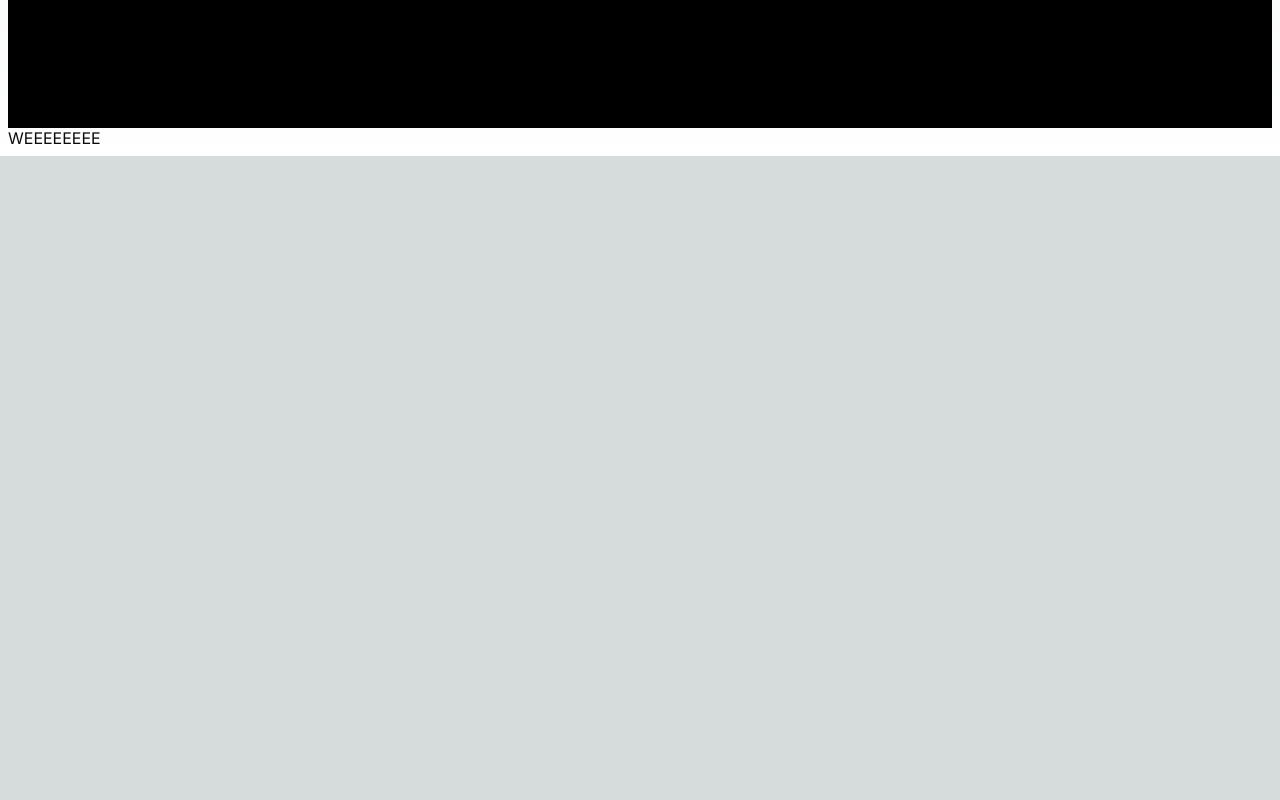
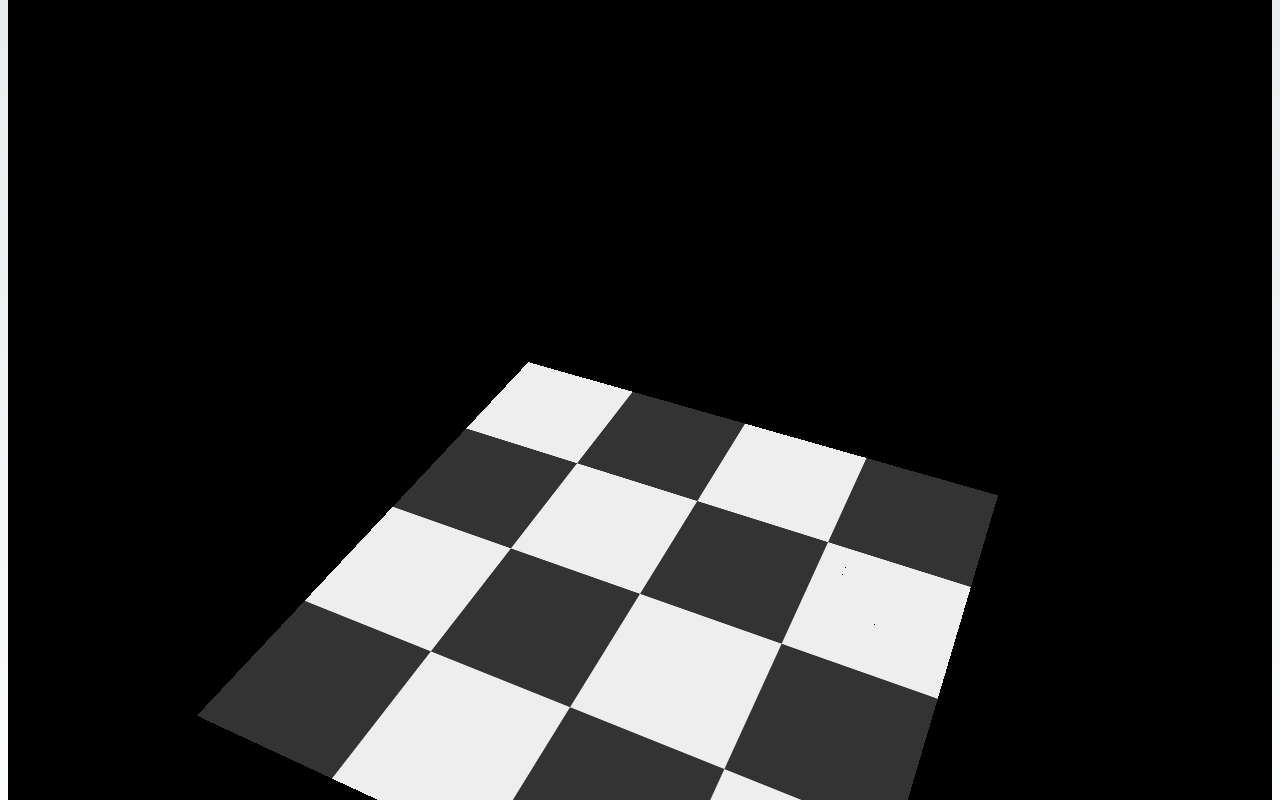
Before and after one commit to lsuyogya/portfolio2, a Next.js app: page / in a window 1280 px wide. Shown: the part 840-1640 px from the top of the page. Before the commit the page ends 996 px from the top, so only its background shows below. Built offline with nearby package versions, Linux system fonts and the light colour scheme; a web font is replaced by a local one.

Commit message:
wip-chessboard

```diff
--- a/app/page.tsx
+++ b/app/page.tsx
@@ -1,67 +1,89 @@
-'use client';
-import Image from 'next/image';
-import '@/styles/page.scss';
-import { Rubik_Moonrocks } from 'next/font/google';
-import localFont from 'next/font/local';
-import { motion } from 'framer-motion';
-import { useState,useEffect,useRef } from 'react';
+"use client";
+import Image from "next/image";
+import "@/styles/page.scss";
+import { Rubik_Moonrocks } from "next/font/google";
+import localFont from "next/font/local";
+import { motion } from "framer-motion";
+import { useState, useEffect, useRef, createElement } from "react";
 
-const pixel = Rubik_Moonrocks({ weight: '400', subsets: ['latin'] });
+const pixel = Rubik_Moonrocks({ weight: "400", subsets: ["latin"] });
 const pixelify = localFont({
-	src: '../public/fonts/pixelify_sans/PixelifySans-VariableFont_wght.ttf',
+  src: "../public/fonts/pixelify_sans/PixelifySans-VariableFont_wght.ttf",
 });
 export default function Home() {
   const [scrollPosition, setScrollPosition] = useState(0);
   const [windowHeight, setWindowHeight] = useState(0);
   const imgRef = useRef<HTMLImageElement>(null);
 
-
   function handleScroll() {
     const position = window.scrollY;
     setScrollPosition(position);
-};
-function handleWindowSize () {
+  }
+  function handleWindowSize() {
     const height = window.innerHeight;
     setWindowHeight(height);
-};
+  }
 
   useEffect(() => {
-    window.addEventListener('scroll', handleScroll, { passive: true });
-    window.addEventListener('resize', handleWindowSize, { passive: true });
-	handleWindowSize()
+    window.addEventListener("scroll", handleScroll, { passive: true });
+    window.addEventListener("resize", handleWindowSize, { passive: true });
+    handleWindowSize();
     return () => {
-		window.removeEventListener('scroll', handleScroll);
-		window.addEventListener('resize', handleWindowSize);
+      window.removeEventListener("scroll", handleScroll);
+      window.addEventListener("resize", handleWindowSize);
     };
   }, []);
 
   const scrollBasedImgScale = scrollPosition / windowHeight;
-if(imgRef.current && scrollBasedImgScale){
+  if (imgRef.current && scrollBasedImgScale) {
     imgRef.current.style.scale = `${scrollBasedImgScale * 10000}`;
-	(scrollBasedImgScale > 0) ? imgRef.current.style.scale = `${scrollBasedImgScale * 1000}` : imgRef.current.style.scale = `1`;
+    scrollBasedImgScale > 0
+      ? (imgRef.current.style.scale = `${scrollBasedImgScale * 1000}`)
+      : (imgRef.current.style.scale = `1`);
+  }
+  const chessColumns = 4;
+  let chessBoardArray = [];
+  for (let i = 1; i <= chessColumns; i++) {
+    for (let j = 1; j <= chessColumns; j++) {
+      const isDark = (i + j) % 2 === 1;
+      chessBoardArray.push(
+        <div
+          key={`${i}-${j}`}
+          data-row={i}
+          data-column={j}
+          className={isDark ? "dark" : "light"}
+        ></div>
+      );
+    }
   }
   return (
-		//@ts-ignore
     <main>
-			<section className='grid place-content-center min-h-[120vh] overflow-hidden'>
+      <section className="grid place-content-center min-h-[120vh] overflow-hidden">
         <div className={`text-9xl ${pixel.className} `}>WELCOME</div>
         <div className={`text-2xl ${pixelify.className} text-center `}>
           Scroll down to know more about me
         </div>
         <motion.div
           animate={{ y: [0, 20, 0] }}
-				transition={{ repeat: Infinity, duration: 2 }}>
+          transition={{ repeat: Infinity, duration: 2 }}
+        >
           <Image
-					src={'/scroll-down-arrow.svg'}
-					alt='scroll arrow'
+            src={"/scroll-down-arrow.svg"}
+            alt="scroll arrow"
             width={100}
             height={100}
             ref={imgRef}
-					className='m-auto mt-4 scrollArrow'/>
+            className="m-auto mt-4 scrollArrow"
+          />
         </motion.div>
       </section>
-		<section className='min-h-10'>
-			WEEEEEEEE
+      <section className="min-h-screen bg-dark grid place-content-center">
+        <div
+          className="chessboard"
+          style={{ "--boardColumns": chessColumns } as React.CSSProperties}
+        >
+          {chessBoardArray}
+        </div>
       </section>
     </main>
   );
--- a/styles/page.scss
+++ b/styles/page.scss
@@ -1,4 +1,29 @@
-
-.scrollArrow{
-    transition: scale 200ms ease-in-out;
+.scrollArrow {
+  transition: scale 200ms ease-in-out;
 }
+.bg-dark {
+  background-color: #000;
+}
+.chessboard {
+  display: grid;
+  max-width: fit-content;
+  grid-template-columns: repeat(
+    var(--boardColumns, 4),
+    calc(80vh / var(--boardColumns, 4))
+  );
+  grid-template-rows: repeat(
+    var(--boardColumns, 4),
+    calc(80vh / var(--boardColumns, 4))
+  );
+  place-content: center;
+  transform: perspective(60rem) rotateX(45deg) rotateZ(25deg) translateZ(-100px);
+  //   div {
+  //     border:1px solid white;
+  //   }
+  .light {
+    background-color: #eee;
+  }
+  .dark {
+    background-color: #333;
+  }
+}
```
Also changed, not shown: app/layout.tsx (+7 -7 lines). Lines whose indentation alone changed are shown as unchanged.
